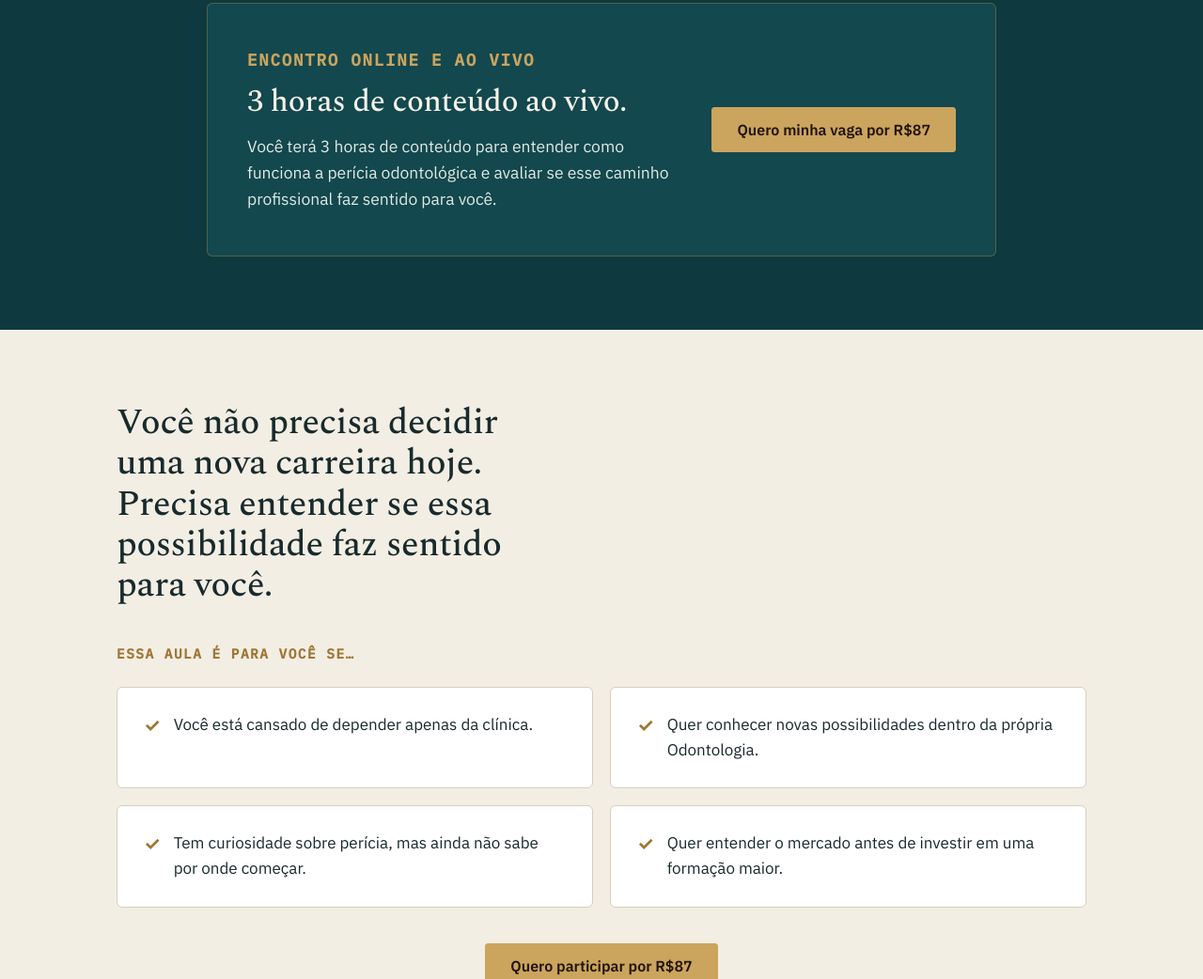
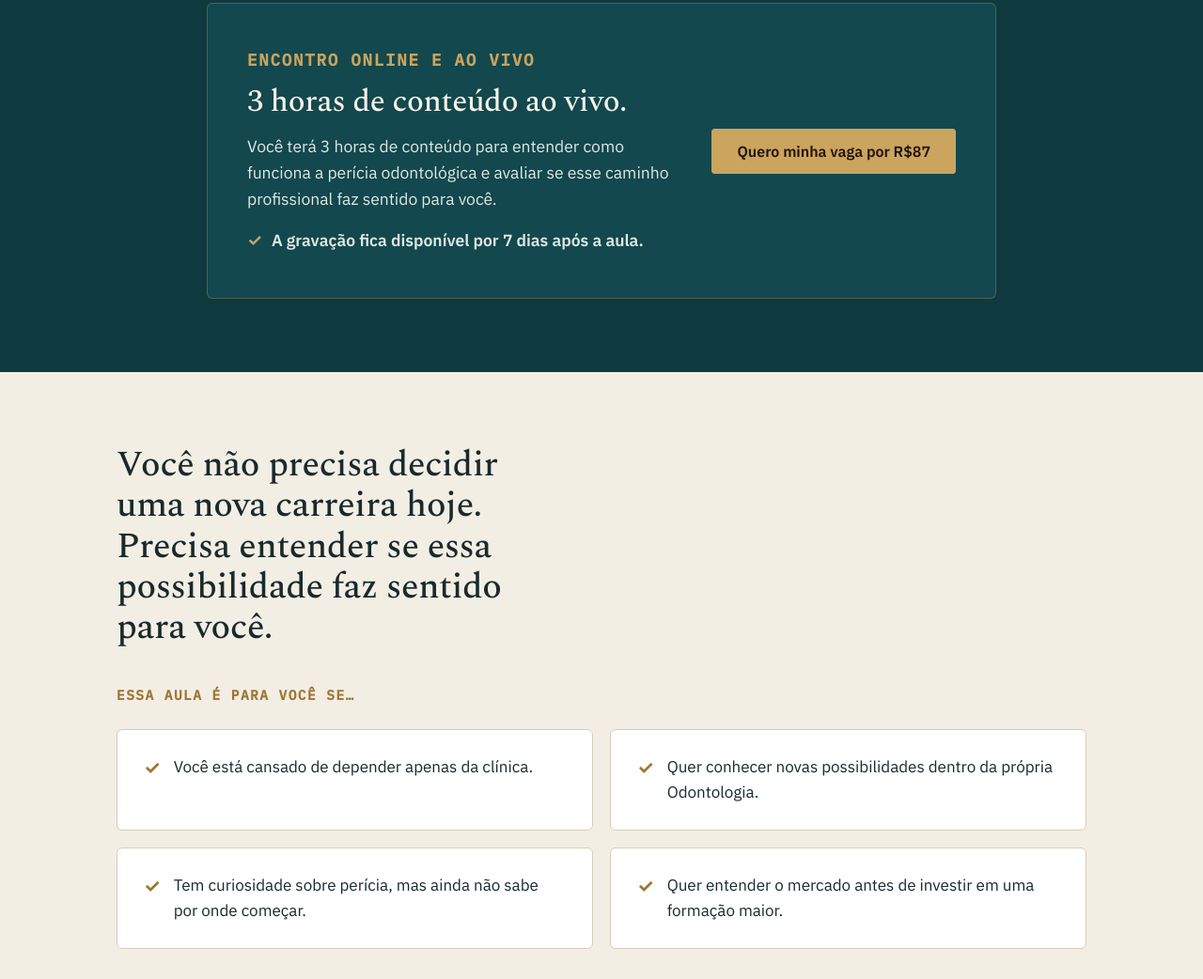
Before and after one commit to apnn80726/masterclass, a plain HTML site: page index.html in a window 1280 px wide. Shown: the part 4674-5716 px from the top of the page at 94% size. Drawn offline with nearby package versions, Linux system fonts and the light colour scheme.

Commit message:
Add files via upload

```diff
--- a/index.html
+++ b/index.html
@@ -87,6 +87,8 @@
   .offer-box .eyebrow{color:var(--brass-2)}
   .offer-box h2{color:#F6F1E7;font-size:clamp(25px,3vw,33px);margin:12px 0 14px}
   .offer-box p{color:#E2E9E4;font-size:17.5px;max-width:48ch}
+  .offer-note{margin-top:16px;font-size:16.5px;color:#F4EFE4;font-weight:600;display:flex;align-items:center;gap:10px}
+  .offer-note .ck{color:var(--brass-2);font-weight:700;font-size:18px}
 
   /* WHOM */
   .whom{background:var(--paper)}
@@ -220,6 +222,7 @@
         <p class="eyebrow">Encontro online e ao vivo</p>
         <h2>3 horas de conteúdo ao vivo.</h2>
         <p>Você terá 3 horas de conteúdo para entender como funciona a perícia odontológica e avaliar se esse caminho profissional faz sentido para você.</p>
+        <p class="offer-note"><span class="ck">✓</span> A gravação fica disponível por 7 dias após a aula.</p>
       </div>
       <div><a href="https://pay.voompcreators.com.br/16284" class="btn">Quero minha vaga por R$87</a></div>
     </div>
```
